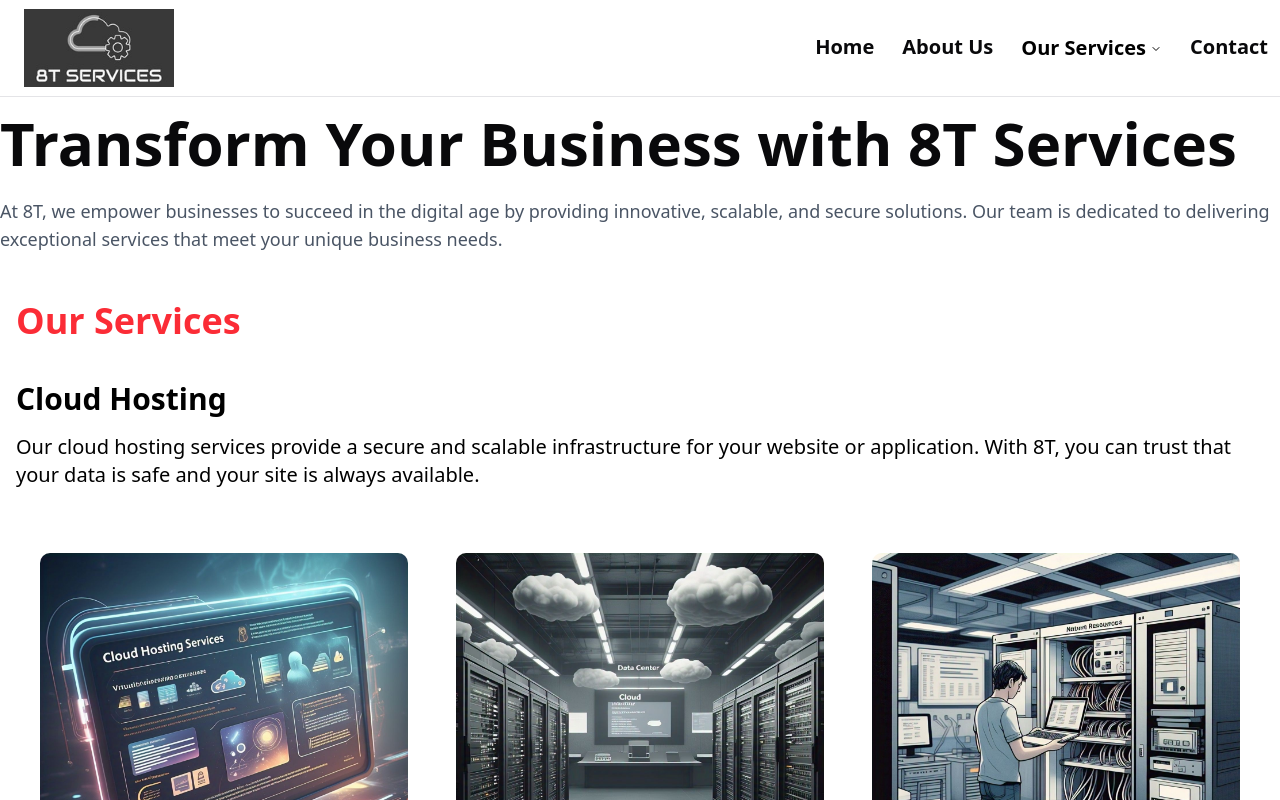
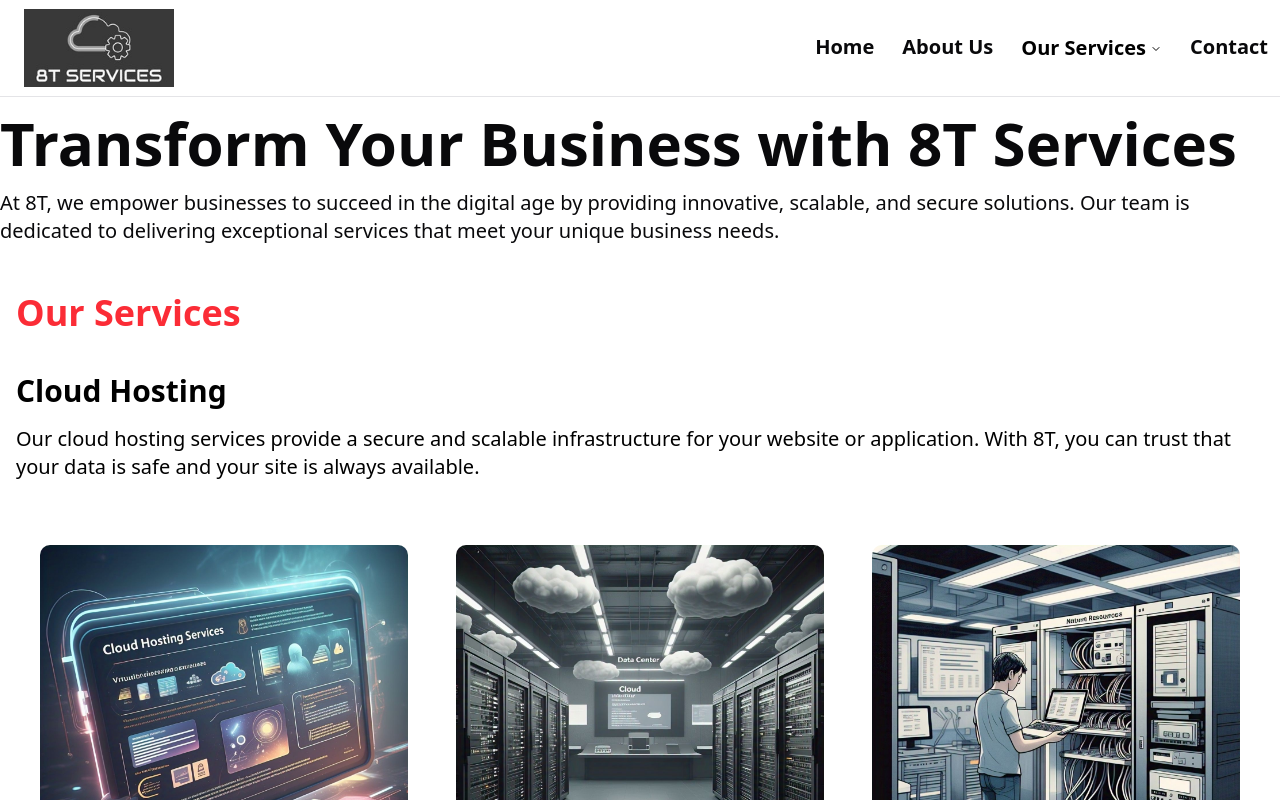
Before and after one commit to LokeshJavvaji/8t-services-ltd, a Next.js app: page /our-services in a window 1280 px wide. Shown: the top 800 px of the page. Built offline with nearby package versions, Linux system fonts and the light colour scheme.

Commit message:
Update servicesSection.tsx

```diff
--- a/app/our-services/servicesSection.tsx
+++ b/app/our-services/servicesSection.tsx
@@ -43,7 +43,7 @@
       {active && (
         <div className='container mx-auto'>
           <h1 className="mt-4 text-6xl font-bold">Transform Your Business with 8T Services</h1>
-          <p className="mt-6 text-lg text-gray-600">At 8T, we empower businesses to succeed in the digital age by providing innovative, scalable, and secure solutions. Our team is dedicated to delivering exceptional services that meet your unique business needs.</p>
+         <p className="mt-4  flex justify-between items-center text-xl text-black-600">At 8T, we empower businesses to succeed in the digital age by providing innovative, scalable, and secure solutions. Our team is dedicated to delivering exceptional services that meet your unique business needs.</p>
         </div>
       )}
       <div className="mx-auto px-4 py-12 pb-0 bg-cover text-black">
```
